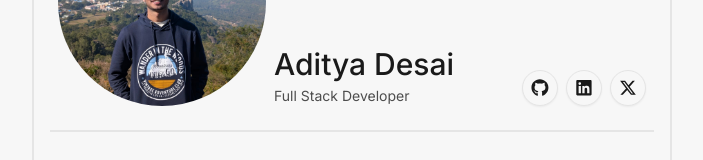
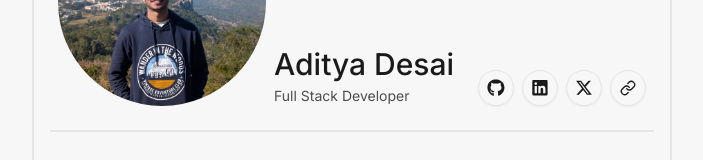
Before and after one commit to aditya-desai-19/portfolio, a Next.js app: page / in a window 1280 px wide. Shown: the part 222-382 px from the top of the page, without its empty margins (288-991 px from the left). Built offline with nearby package versions, Linux system fonts and the light colour scheme.

Commit message:
Add resume icon to Social buttons

```diff
--- a/app/(home)/(profile)/social-buttons-bar.tsx
+++ b/app/(home)/(profile)/social-buttons-bar.tsx
@@ -10,6 +10,7 @@ import {
   faXTwitter,
 } from "@fortawesome/free-brands-svg-icons"
 import { FontAwesomeIcon } from "@fortawesome/react-fontawesome"
+import { Link as LinkIcon } from "lucide-react"
 import Link from "next/link"
 import { ReactNode } from "react"
 
@@ -33,7 +34,12 @@ const icons: IconsProp[] = [
   {
     icon: <FontAwesomeIcon icon={faXTwitter} size="lg" />,
     link: "https://x.com/desai__aditya",
-    toolTipTitle: "Twitter",
+    toolTipTitle: "X(Formerly Twitter)",
+  },
+  {
+    icon: <LinkIcon size={"24"} />,
+    link: "https://drive.google.com/file/d/17ZUcH4MnNTUNk6GSg5wNJgr_9LEpJl3y/view?usp=drive_link",
+    toolTipTitle: "Resume",
   },
 ]
 
```
